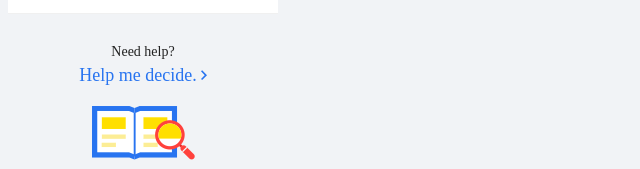
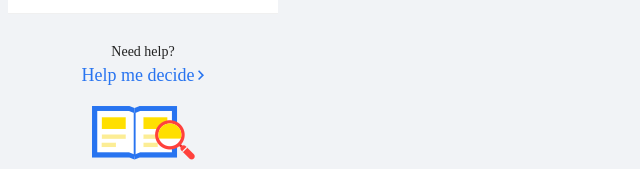
Before and after one commit to anmh265/Flipkart-training, a plain HTML site: page index.html in a window 1280 px wide. Shown: the part 2387-2556 px from the top of the page, 0-640 px from the left. Drawn offline with Linux system fonts and the light colour scheme; a web font is replaced by a local one.

```diff
--- a/index.html
+++ b/index.html
@@ -417,7 +417,7 @@
                 <div class="need-help">
                     <p class="help">Need help?</p>
                     <div class="help_decide">
-                        <p class="decide">Help me decide.</p>
+                        <p class="decide">Help me decide</p>
                         <svg width="16" height="27" viewBox="0 0 16 27" xmlns="http://www.w3.org/2000/svg" class="ViewtL"><path d="M16 23.207L6.11 13.161 16 3.093 12.955 0 0 13.161l12.955 13.161z" fill="#2874f0" class="_2Zt1Py"></path></svg>
                     </div>
                     <div class="need-help-img">
```
